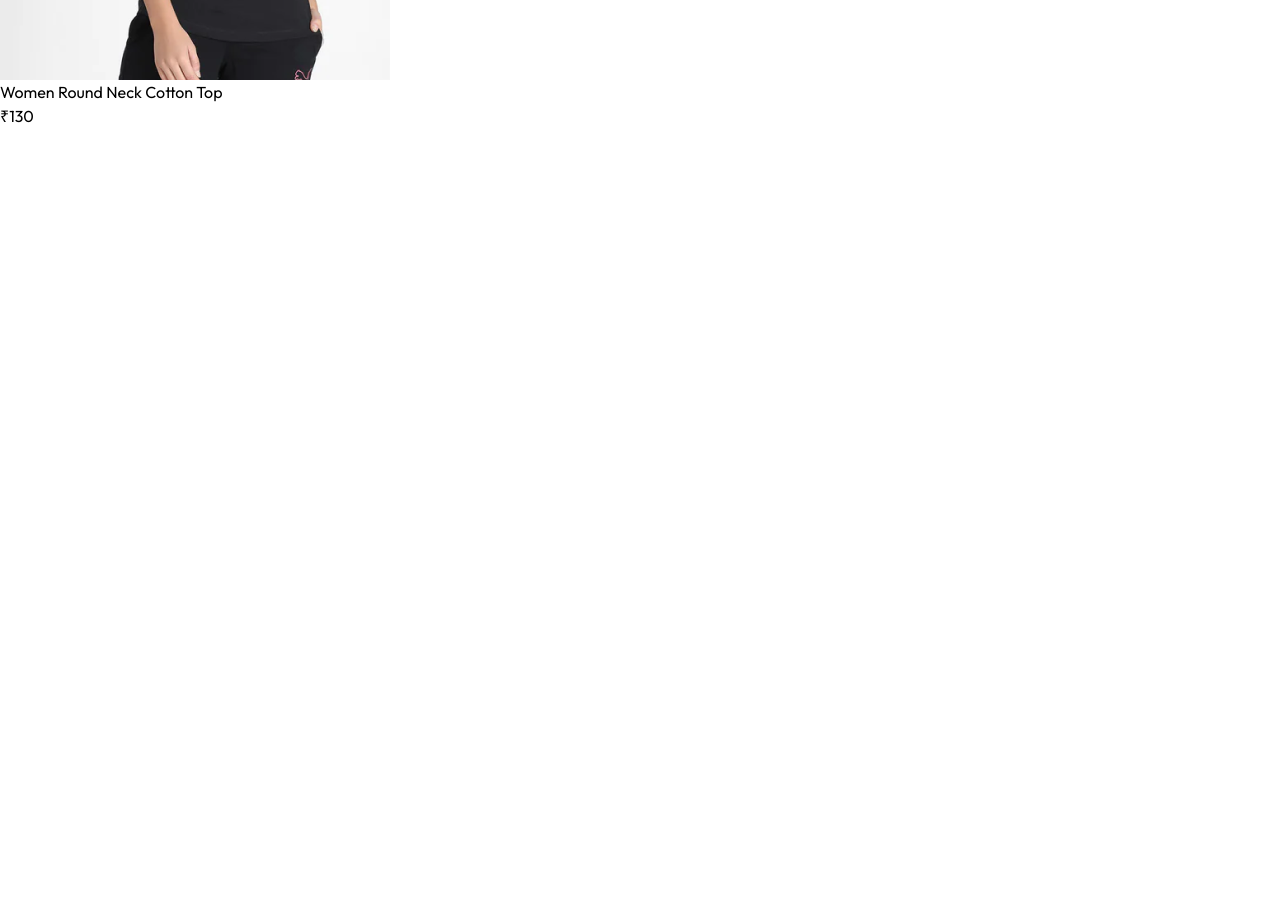
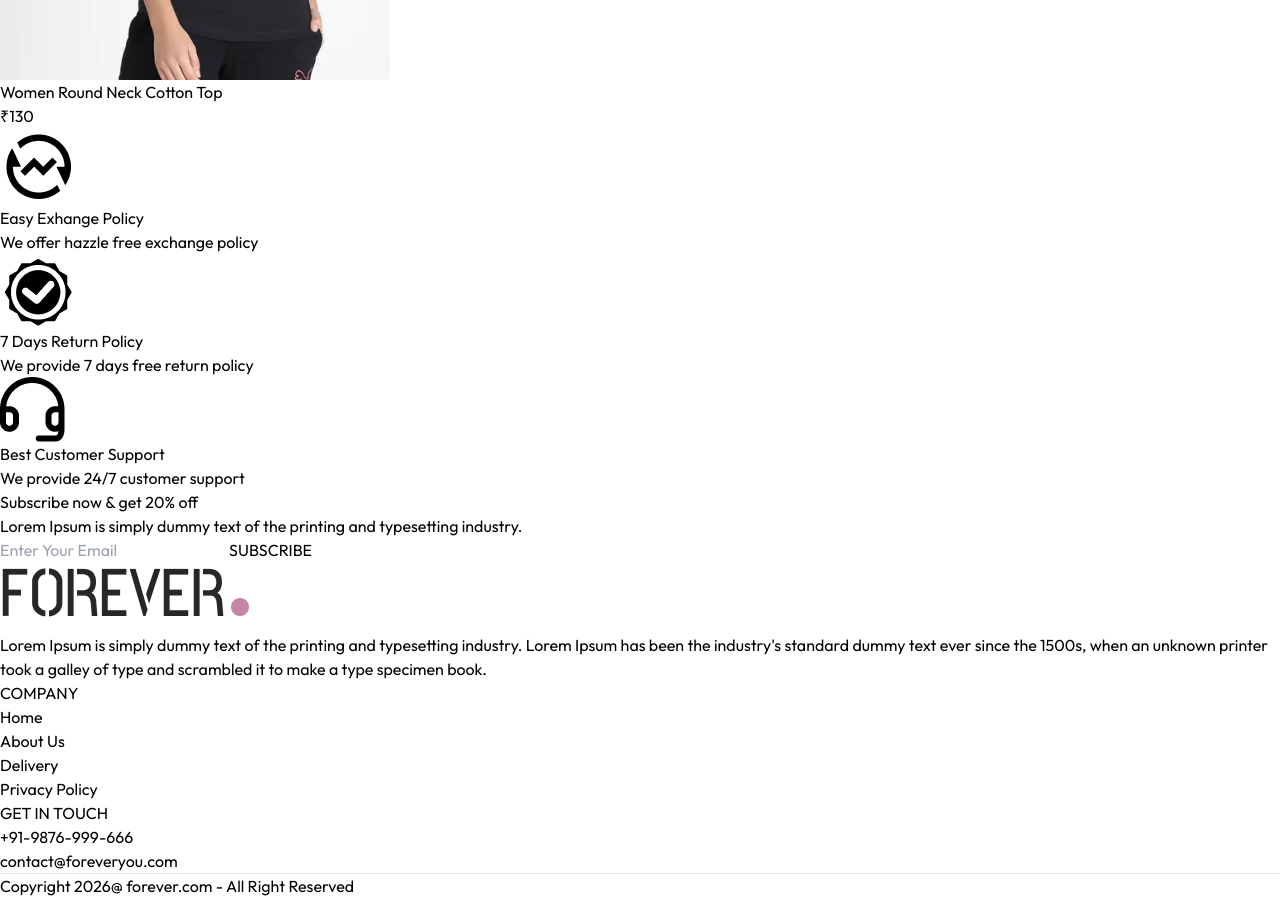
Before and after one commit to anaswararbabu/E-Commerce-App, a React (Vite) app in the folder frontend/: page / in a window 1280 px wide. Shown: the part 9040-9938 px from the top of the page. Before the commit the page ends 9168 px from the top, so only its background shows below. Built offline with nearby package versions, Linux system fonts and the light colour scheme.

Commit message:
Added Policy,news letter and a footer section ,Home page completed

```diff
--- a/frontend/src/App.jsx
+++ b/frontend/src/App.jsx
@@ -10,6 +10,7 @@
 import PlaceOrder from './pages/PlaceOrder'
 import Navbar from './components/Navbar'
 import Orders from './pages/Orders'
+import Footer from './components/Footer'
 
 const App = () => {
   return (
@@ -26,6 +27,7 @@
       <Route path='/place-order' element={<PlaceOrder/>}/>
       <Route path='/orders' element={<Orders/>}/>
     </Routes>
+    <Footer />
     </div>
   )
 }
--- /dev/null
+++ b/frontend/src/components/Footer.jsx
@@ -0,0 +1,43 @@
+import React from 'react'
+import { assets } from '../assets/frontend_assets/assets'
+
+const Footer = () => {
+  return (
+    <div>
+        <div className="flex flex-col sm:grid grid-cols-[3fr_1fr_1fr] gap-14 my-10 mt-40 text-sm">
+            <div>
+                <img src={assets.logo} className='mb-5 w-32 ' alt="" />
+                <p className='w-full md:w-2/3 text-gray-600'>
+                    Lorem Ipsum is simply dummy text of the printing and typesetting industry. Lorem Ipsum has been the industry's standard dummy text ever since the 1500s, when an unknown printer took a galley of type and scrambled it to make a type specimen book.
+                </p>
+            </div>
+
+            <div>
+                <p className='text-xl font-medium mb-5'>COMPANY</p>
+                <ul className='flex flex-col gap-1 text-gray-600'>
+                    <li>Home</li>
+                    <li>About Us</li>
+                    <li>Delivery</li>
+                    <li>Privacy Policy</li>
+                </ul>
+            </div>
+
+            <div>
+                <p className='text-xl font-medium mb-5'>GET IN TOUCH</p>
+                <ul className='flex flex-col gap-1 text-gray-600'>
+                    <li>+91-9876-999-666</li>
+                    <li>contact@foreveryou.com</li>
+                </ul>
+            </div>
+        </div>
+
+        <div>
+            <hr />
+            <p className='py-5 text-sm text-center'>Copyright 2026@ forever.com - All Right Reserved</p>
+        </div>
+
+    </div>
+  )
+}
+
+export default Footer
--- /dev/null
+++ b/frontend/src/components/NewsLetterBox.jsx
@@ -0,0 +1,21 @@
+import React from 'react'
+
+const NewsLetterBox = () => {
+
+    const onSubmitHandler = (event)=>{
+        event.preventDefault();
+    }
+
+  return (
+    <div className='text-center'>
+        <p className='text-2xl font-medium text-gray-800'>Subscribe now & get 20% off</p>
+        <p className='text-gray-400 mt-3'>Lorem Ipsum is simply dummy text of the printing and typesetting industry.</p>
+        <form  onSubmit={onSubmitHandler} className='w-full sm:w-1/2 flex items-center gap-3 mx-auto my-6 border pl-3'>
+            <input type="email" className='w-full sm:flex-1 outline-none'  placeholder='Enter Your Email' />
+            <button type="submit" className='bg-black text-white text-xs px-10 py-4' >SUBSCRIBE</button>
+        </form>
+    </div>
+  )
+}
+
+export default NewsLetterBox
--- /dev/null
+++ b/frontend/src/components/OurPolicy.jsx
@@ -0,0 +1,26 @@
+import React from 'react'
+import { assets } from '../assets/frontend_assets/assets'
+
+const OurPolicy = () => {
+  return (
+    <div className='flex flex-col sm:flex-row justify-around gap-12 sm:gap-2 text-center py-20 text-xs sm:test-sm md:text-base text-gray-700'>
+        <div>
+            <img src={assets.exchange_icon} className='w-12 m-auto mb-5' alt="" />
+            <p className='font-semobold'>Easy Exhange Policy</p>
+            <p className='text-gray-400'>We offer hazzle free exchange policy</p>
+        </div>
+          <div>
+            <img src={assets.quality_icon} className='w-12 m-auto mb-5' alt="" />
+            <p className='font-semobold'>7 Days Return Policy</p>
+            <p className='text-gray-400'>We provide 7 days free return policy</p>
+        </div>
+          <div>
+            <img src={assets.support_img} className='w-12 m-auto mb-5' alt="" />
+            <p className='font-semobold'>Best Customer Support</p>
+            <p className='text-gray-400'>We provide 24/7 customer support</p>
+        </div>
+    </div>
+  )
+}
+
+export default OurPolicy
--- a/frontend/src/pages/Home.jsx
+++ b/frontend/src/pages/Home.jsx
@@ -2,6 +2,8 @@
 import Hero from '../components/Hero'
 import LatestCollection from '../components/LatestCollection'
 import BestSeller from '../components/BestSeller'
+import OurPolicy from '../components/OurPolicy'
+import NewsLetterBox from '../components/NewsLetterBox'
 
 const Home = () => {
   return (
@@ -9,6 +11,8 @@
       <Hero />
       <LatestCollection />
       <BestSeller />
+      <OurPolicy />
+      <NewsLetterBox />
     </div>
   )
 }
```
